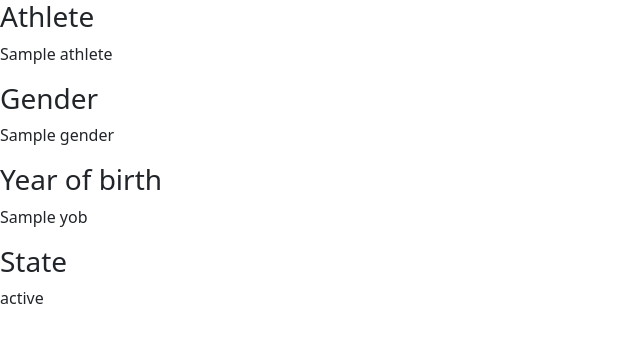
After one commit to brucearthur1/oa-rankings-website, a Flask app: template templates/athletepage.html in a window 1280 px wide. The commit adds this page. Shown: the top 343 px of the page, without its empty margins (0-640 px from the left). Run offline with Flask 3, Linux system fonts and the light colour scheme; the template is opened without the code that fills it: most values are stand-ins (such as "Sample title", 1, 10 or a date in 2020); parts of the project's set-up code (start-up, migrations or seed data) failed here and were passed over.

Commit message:
dynamic pages for each athlete

```diff
--- a/app.py
+++ b/app.py
@@ -1,6 +1,6 @@
 import os
 from flask import Flask, render_template, send_from_directory, jsonify
-from database import load_athletes_from_db
+from database import load_athletes_from_db, load_athlete_from_db
 
 app = Flask(__name__)
 
@@ -8,7 +8,7 @@ app = Flask(__name__)
 @app.route("/")
 def home_page():
     athletes = load_athletes_from_db()
-    print('data load and broswer refresh')
+    print('data load and browser refresh')
     return render_template('index.html', athletes=athletes, group='M')
 
 @app.route("/api/athletes")
@@ -16,6 +16,14 @@ def list_athletes():
     athletes = load_athletes_from_db()
     return jsonify(athletes)
 
+@app.route("/athlete/<id>")
+def show_athlete(id):
+    athlete= load_athlete_from_db(id)
+
+    if not athlete:
+        return "Not found", 404
+
+    return render_template('athletepage.html',athlete=athlete)
 
 
 @app.route('/favicon.png')
--- a/templates/athleteitem.html
+++ b/templates/athleteitem.html
@@ -9,7 +9,7 @@
     {% endif %}
   </div>
   <div class="col-3">
-    <button type="button" class="btn btn-outline-primary">Details</button>
+    <a href="/athlete/{{athlete['id']}}" type="button" class="btn btn-outline-primary">Details</a>
   </div>
 </div>
 {% endif %}
--- /dev/null
+++ b/templates/athletepage.html
@@ -0,0 +1,18 @@
+<!DOCTYPE html>
+<html>
+    <head>
+        <title>{{athlete.athlete}} - OA Rankings</title>
+        {% include 'bootstrap.html' %}
+    </head>
+    <body>
+        <h3>Athlete</h3>
+        <p>{{athlete.athlete}}</p>
+        <h3>Gender</h3>
+        <p>{{athlete.gender}}</p>
+        <h3>Year of birth</h3>
+        <p>{{athlete.yob}}</p>
+        <h3>State</h3>
+        <p>{{athlete.state}}</p>
+
+    </body>
+</html>
--- /dev/null
+++ b/templates/bootstrap.html
@@ -0,0 +1,3 @@
+<meta charset="utf-8">
+<meta name="viewport" content="width=device-width, initial-scale=1">
+<link href="https://cdn.jsdelivr.net/npm/bootstrap@5.3.3/dist/css/bootstrap.min.css" rel="stylesheet" integrity="sha384-QWTKZyjpPEjISv5WaRU9OFeRpok6YctnYmDr5pNlyT2bRjXh0JMhjY6hW+ALEwIH" crossorigin="anonymous">
--- a/templates/index.html
+++ b/templates/index.html
@@ -13,10 +13,8 @@ xmlns="http://www.w3.org/TR/REC-html40">
 <meta name=Originator content="Microsoft Word 15">
 <link rel=File-List href="index_files/filelist.xml">
 <title>Australian Orienteering Elite Ranking Scheme</title>
-<meta charset="utf-8">
-<meta name="viewport" content="width=device-width, initial-scale=1">
 
-<link href="https://cdn.jsdelivr.net/npm/bootstrap@5.3.3/dist/css/bootstrap.min.css" rel="stylesheet" integrity="sha384-QWTKZyjpPEjISv5WaRU9OFeRpok6YctnYmDr5pNlyT2bRjXh0JMhjY6hW+ALEwIH" crossorigin="anonymous">
+{% include 'bootstrap.html' %}
 
 
 <o:SmartTagType namespaceuri="urn:schemas-microsoft-com:office:smarttags"
```
Also changed, not shown: database.py (+16 -0 lines).
